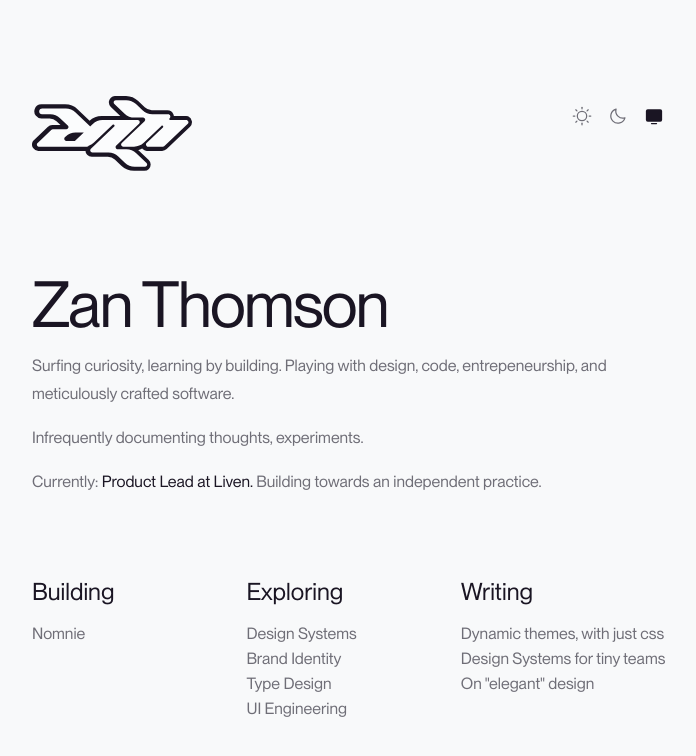
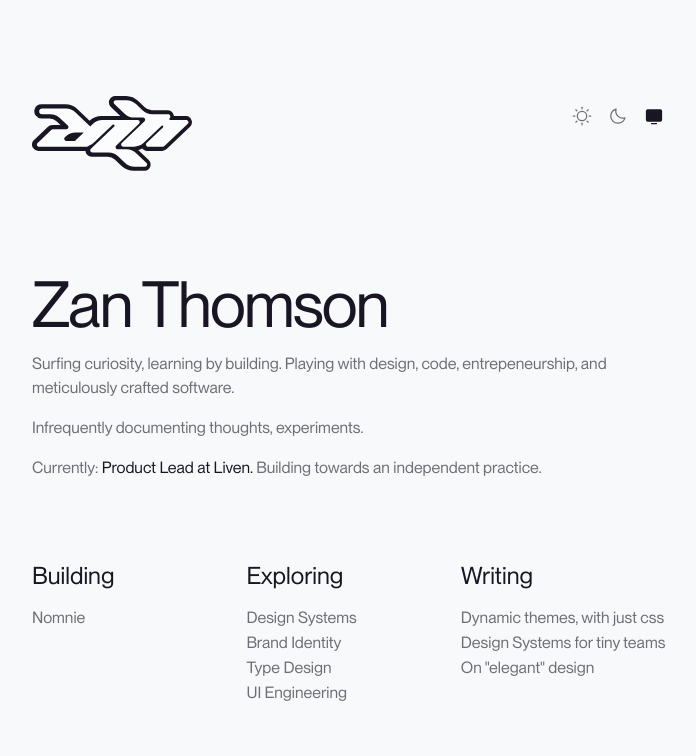
Before and after one commit to Z-an/zan.casa, a Next.js app: page / in a window 1280 px wide. Shown: the top 756 px of the page, without its empty margins (288-984 px from the left). Built offline with nearby package versions, Linux system fonts and the light colour scheme.

Commit message:
tightened paragraph line height

```diff
--- a/app/globals.css
+++ b/app/globals.css
@@ -75,7 +75,7 @@ a {
 
 p {
     color: var(--text-low-contrast);
-    line-height: 175%;
+    line-height: 150%;
     font-weight: 400;
     font-size: 1rem;
 }
```
